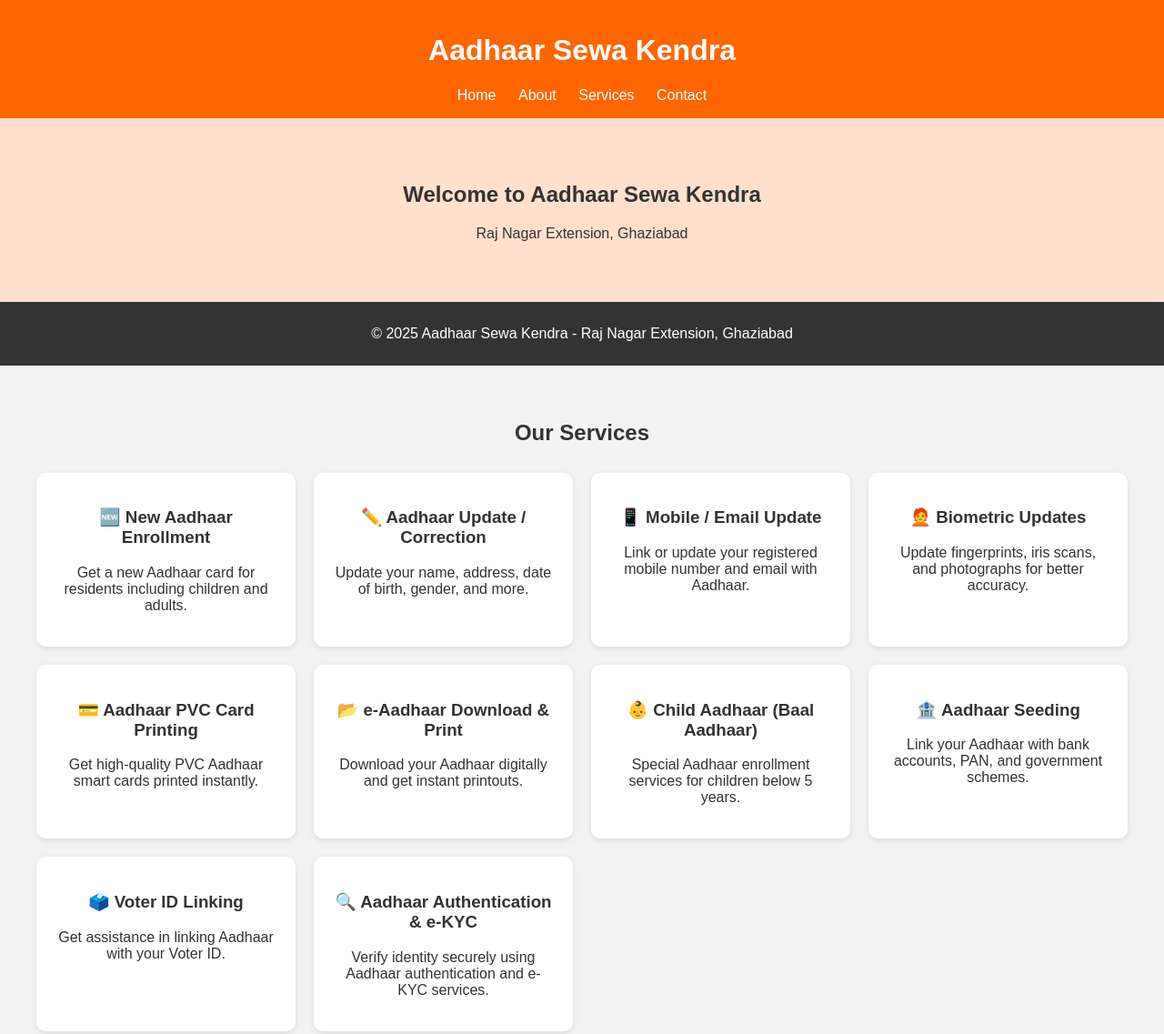
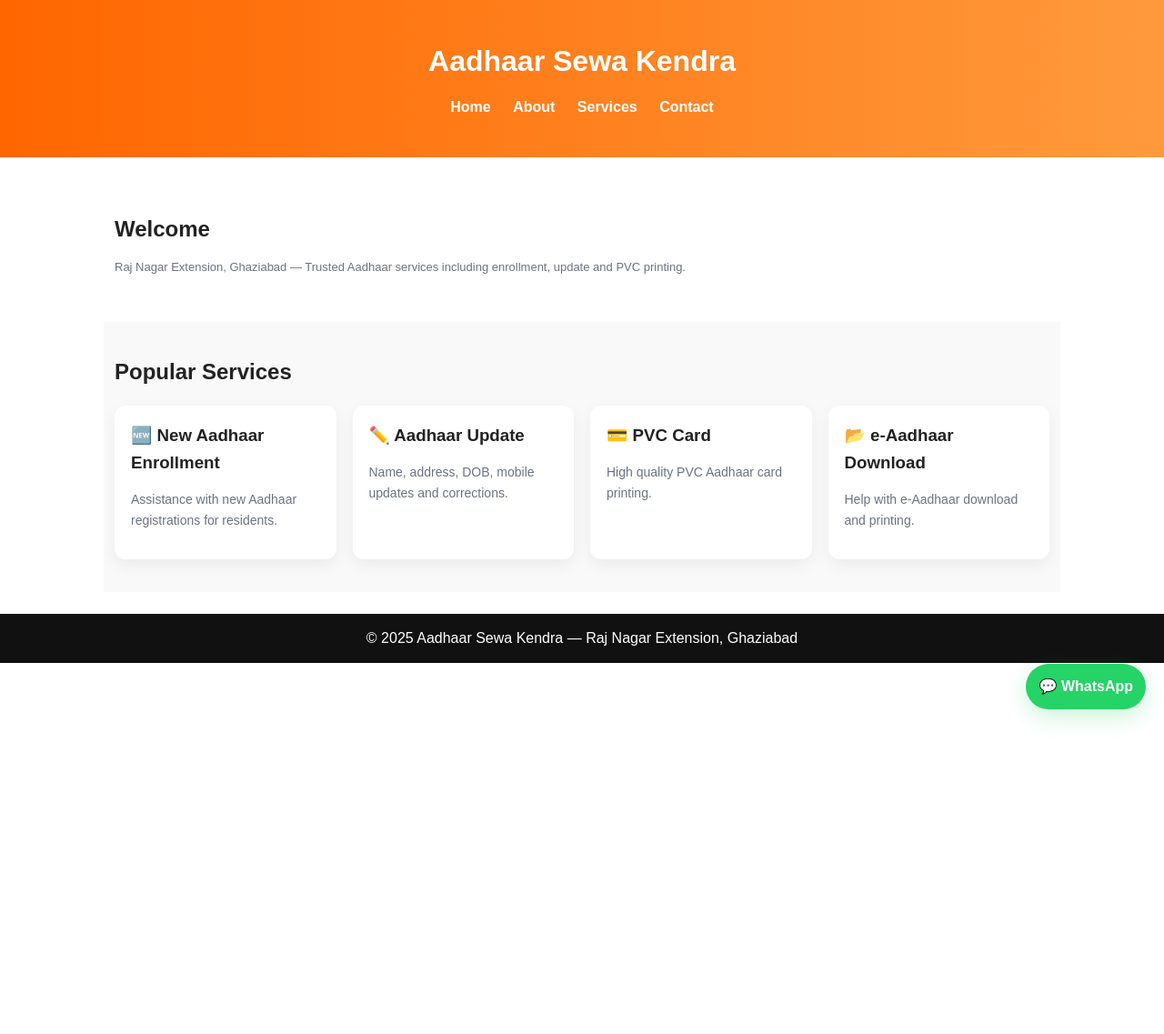
Before and after one commit to utimohsiN/AADHAAR-SEWA-KENDRA, a plain HTML site: page index.html in a window 1280 px wide. Shown: the whole page at 91% size. After the commit the page ends 800 px from the top, so only its background shows below. Drawn offline with Linux system fonts and the light colour scheme.

Commit message:
Add files via upload

```diff
--- a/index.html
+++ b/index.html
@@ -1,76 +1,42 @@
-<!DOCTYPE html>
+<!doctype html>
 <html lang="en">
 <head>
-  <meta charset="UTF-8">
-  <meta name="viewport" content="width=device-width, initial-scale=1.0">
-  <title>Aadhaar Sewa Kendra - Raj Nagar Extension Ghaziabad</title>
-  <link rel="stylesheet" href="style.css">
+<meta charset="utf-8">
+<meta name="viewport" content="width=device-width,initial-scale=1">
+<title>Aadhaar Sewa Kendra – Raj Nagar Extension, Ghaziabad</title>
+<meta name="description" content="Aadhaar Sewa Kendra – Raj Nagar Extension. Aadhaar enrollment, update, PVC printing and support.">
+<meta name="keywords" content="Aadhaar, Aadhaar Enrollment, Aadhaar Update, Raj Nagar, Ghaziabad">
+<link rel="stylesheet" href="style.css">
 </head>
 <body>
-  <header>
+<header>
+  <div class="container">
     <h1>Aadhaar Sewa Kendra</h1>
-    <nav>
-      <a href="index.html">Home</a>
-      <a href="about.html">About</a>
-      <a href="services.html">Services</a>
-      <a href="contact.html">Contact</a>
-    </nav>
-  </header>
-  <section class="hero">
-    <h2>Welcome to Aadhaar Sewa Kendra</h2>
-    <p>Raj Nagar Extension, Ghaziabad</p>
+    <nav><a href="index.html">Home</a> <a href="about.html">About</a> <a href="services.html">Services</a> <a href="contact.html">Contact</a></nav>
+  </div>
+</header>
+
+<main class="container">
+  <section class="section" id="home">
+    <h2>Welcome</h2>
+    <p class="note">Raj Nagar Extension, Ghaziabad — Trusted Aadhaar services including enrollment, update and PVC printing.</p>
   </section>
-  <footer>
-    <p>© 2025 Aadhaar Sewa Kendra - Raj Nagar Extension, Ghaziabad</p>
-  </footer>
 
-<section id="services" style="padding: 40px; background: #f2f2f2; text-align: center;">
-  <h2>Our Services</h2>
-  <div style="display: grid; grid-template-columns: repeat(auto-fit, minmax(250px, 1fr)); gap: 20px; margin-top: 30px;">
+  <section class="section" id="quick" style="background:#f9f9f9">
+    <h2>Popular Services</h2>
+    <div class="card-grid">
+      <div class="card"><h3>🆕 New Aadhaar Enrollment</h3><p class="small">Assistance with new Aadhaar registrations for residents.</p></div>
+      <div class="card"><h3>✏️ Aadhaar Update</h3><p class="small">Name, address, DOB, mobile updates and corrections.</p></div>
+      <div class="card"><h3>💳 PVC Card</h3><p class="small">High quality PVC Aadhaar card printing.</p></div>
+      <div class="card"><h3>📂 e-Aadhaar Download</h3><p class="small">Help with e-Aadhaar download and printing.</p></div>
+    </div>
+  </section>
+</main>
 
-    <div style="background: #fff; padding: 20px; border-radius: 10px; box-shadow: 0 2px 6px rgba(0,0,0,0.1);">
-      <h3>🆕 New Aadhaar Enrollment</h3>
-      <p>Get a new Aadhaar card for residents including children and adults.</p>
-    </div>
-    <div style="background: #fff; padding: 20px; border-radius: 10px; box-shadow: 0 2px 6px rgba(0,0,0,0.1);">
-      <h3>✏️ Aadhaar Update / Correction</h3>
-      <p>Update your name, address, date of birth, gender, and more.</p>
-    </div>
-    <div style="background: #fff; padding: 20px; border-radius: 10px; box-shadow: 0 2px 6px rgba(0,0,0,0.1);">
-      <h3>📱 Mobile / Email Update</h3>
-      <p>Link or update your registered mobile number and email with Aadhaar.</p>
-    </div>
-    <div style="background: #fff; padding: 20px; border-radius: 10px; box-shadow: 0 2px 6px rgba(0,0,0,0.1);">
-      <h3>🧑‍🦰 Biometric Updates</h3>
-      <p>Update fingerprints, iris scans, and photographs for better accuracy.</p>
-    </div>
-    <div style="background: #fff; padding: 20px; border-radius: 10px; box-shadow: 0 2px 6px rgba(0,0,0,0.1);">
-      <h3>💳 Aadhaar PVC Card Printing</h3>
-      <p>Get high-quality PVC Aadhaar smart cards printed instantly.</p>
-    </div>
-    <div style="background: #fff; padding: 20px; border-radius: 10px; box-shadow: 0 2px 6px rgba(0,0,0,0.1);">
-      <h3>📂 e-Aadhaar Download & Print</h3>
-      <p>Download your Aadhaar digitally and get instant printouts.</p>
-    </div>
-    <div style="background: #fff; padding: 20px; border-radius: 10px; box-shadow: 0 2px 6px rgba(0,0,0,0.1);">
-      <h3>👶 Child Aadhaar (Baal Aadhaar)</h3>
-      <p>Special Aadhaar enrollment services for children below 5 years.</p>
-    </div>
-    <div style="background: #fff; padding: 20px; border-radius: 10px; box-shadow: 0 2px 6px rgba(0,0,0,0.1);">
-      <h3>🏦 Aadhaar Seeding</h3>
-      <p>Link your Aadhaar with bank accounts, PAN, and government schemes.</p>
-    </div>
-    <div style="background: #fff; padding: 20px; border-radius: 10px; box-shadow: 0 2px 6px rgba(0,0,0,0.1);">
-      <h3>🗳️ Voter ID Linking</h3>
-      <p>Get assistance in linking Aadhaar with your Voter ID.</p>
-    </div>
-    <div style="background: #fff; padding: 20px; border-radius: 10px; box-shadow: 0 2px 6px rgba(0,0,0,0.1);">
-      <h3>🔍 Aadhaar Authentication & e-KYC</h3>
-      <p>Verify identity securely using Aadhaar authentication and e-KYC services.</p>
-    </div>
+<footer class="footer">© 2025 Aadhaar Sewa Kendra — Raj Nagar Extension, Ghaziabad</footer>
 
-  </div>
-</section>
+<a class="whatsapp-fab" href="https://wa.me/917861020303" target="_blank" rel="noopener">💬 WhatsApp</a>
 
+<script src="site.js"></script>
 </body>
 </html>
--- /dev/null
+++ b/site.js
@@ -0,0 +1,16 @@
+
+// Generic form handler: if form action contains 'yourFormID' placeholder, prevent sending and show thank-you.
+// If form action is updated to an actual Formspree endpoint, it will submit normally.
+document.addEventListener('submit', function(e){
+  const form = e.target;
+  if(form && form.matches('.contact-form, .appointment-form')){
+    const action = form.getAttribute('action') || '';
+    if(action.includes('yourFormID')){
+      e.preventDefault();
+      // simple client-side validation could be here
+      window.location.href = 'thank-you.html';
+      return false;
+    }
+    // otherwise allow normal submit (to Formspree endpoint)
+  }
+});
--- a/style.css
+++ b/style.css
@@ -1,31 +1,22 @@
-body {
-  margin: 0;
-  font-family: Arial, sans-serif;
-  background: #fffaf2;
-  color: #333;
-}
-header {
-  background: #ff6600;
-  color: #fff;
-  padding: 1rem;
-  text-align: center;
-}
-header nav a {
-  margin: 0 10px;
-  color: #fff;
-  text-decoration: none;
-}
-.hero {
-  background: #ffe0cc;
-  padding: 50px;
-  text-align: center;
-}
-main {
-  padding: 20px;
-}
-footer {
-  background: #333;
-  color: #fff;
-  text-align: center;
-  padding: 10px;
-}
+
+/* Modern white theme */
+:root{--accent:#ff6600;--muted:#6b7280;--green:#25D366}
+*{box-sizing:border-box}
+body{margin:0;font-family:Arial,Helvetica,sans-serif;background:#ffffff;color:#222;line-height:1.6}
+header{background:linear-gradient(90deg,var(--accent),#ff9a3c);color:#fff;padding:18px 12px;text-align:center}
+nav{margin-top:8px}
+nav a{color:#fff;text-decoration:none;margin:0 10px;font-weight:600}
+.container{max-width:1100px;margin:0 auto;padding:24px}
+h1,h2,h3{margin:0 0 12px}
+.section{padding:36px 12px}
+.card-grid{display:grid;grid-template-columns:repeat(auto-fit,minmax(240px,1fr));gap:18px;margin-top:18px}
+.card{background:#fff;padding:18px;border-radius:12px;box-shadow:0 6px 18px rgba(0,0,0,0.06);text-align:left}
+.footer{background:#111;color:#fff;padding:14px;text-align:center}
+.whatsapp-fab{position:fixed;right:20px;bottom:20px;background:var(--green);color:#fff;padding:12px 14px;border-radius:50px;text-decoration:none;font-weight:700;box-shadow:0 8px 24px rgba(37,211,102,0.24);display:flex;align-items:center;gap:8px}
+.form-field{width:100%;padding:10px;border-radius:8px;border:1px solid #e6e6e6;margin-top:8px}
+.btn{background:var(--accent);color:#fff;padding:10px 14px;border:none;border-radius:8px;cursor:pointer;font-weight:700}
+.small{font-size:14px;color:var(--muted)}
+.map-responsive{width:100%;height:0;padding-bottom:56%;position:relative;overflow:hidden;border-radius:8px}
+.map-responsive iframe{position:absolute;top:0;left:0;width:100%;height:100%;border:0}
+.note{font-size:13px;color:var(--muted)}
+@media(max-width:600px){header{padding:14px} .container{padding:12px} .whatsapp-fab{right:12px;bottom:12px}}
```
Also changed, not shown: about.html (+27 -22 lines), contact.html (+44 -69 lines), services.html (+24 -67 lines), thank-you.html (added, +22 -0 lines), README.txt (added).
